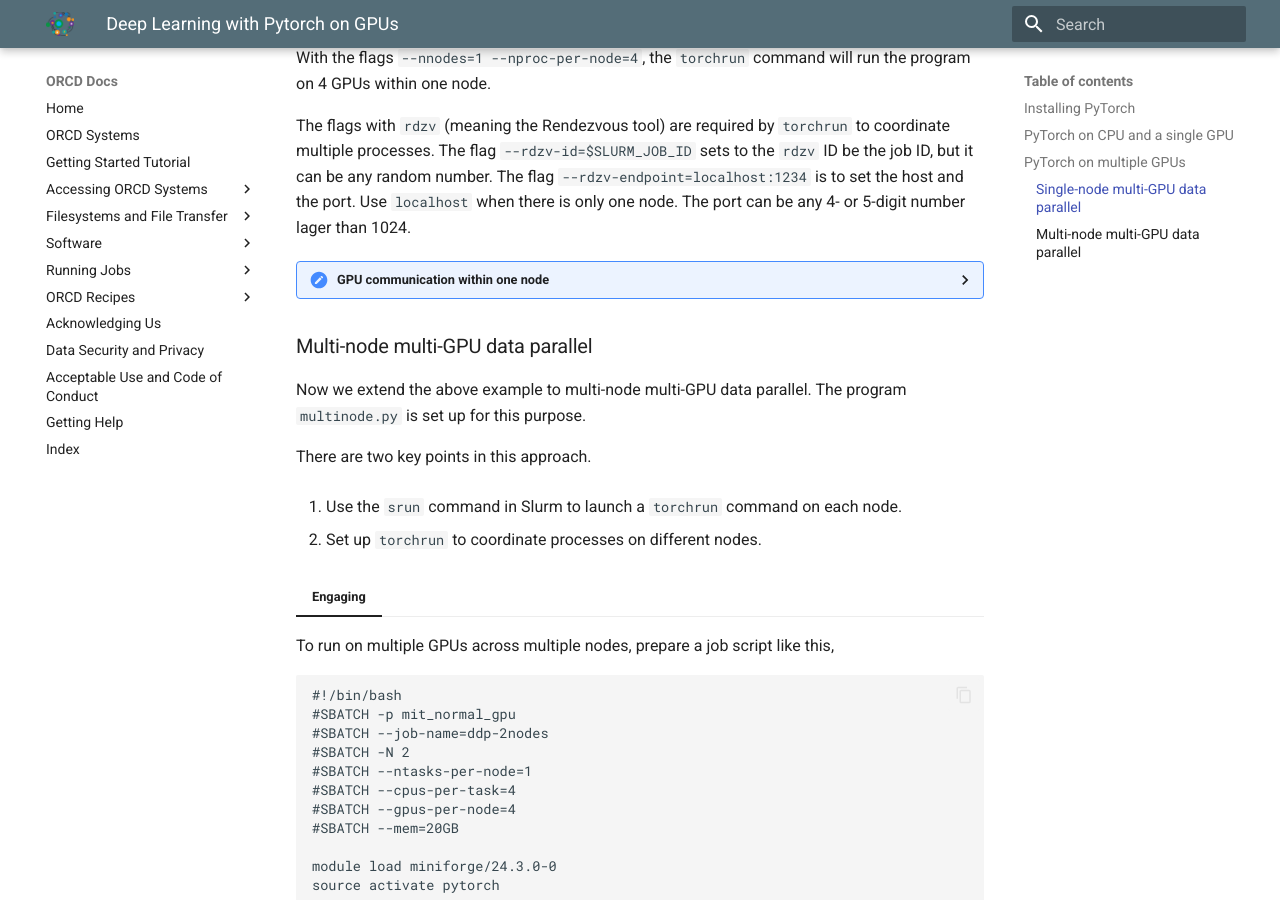
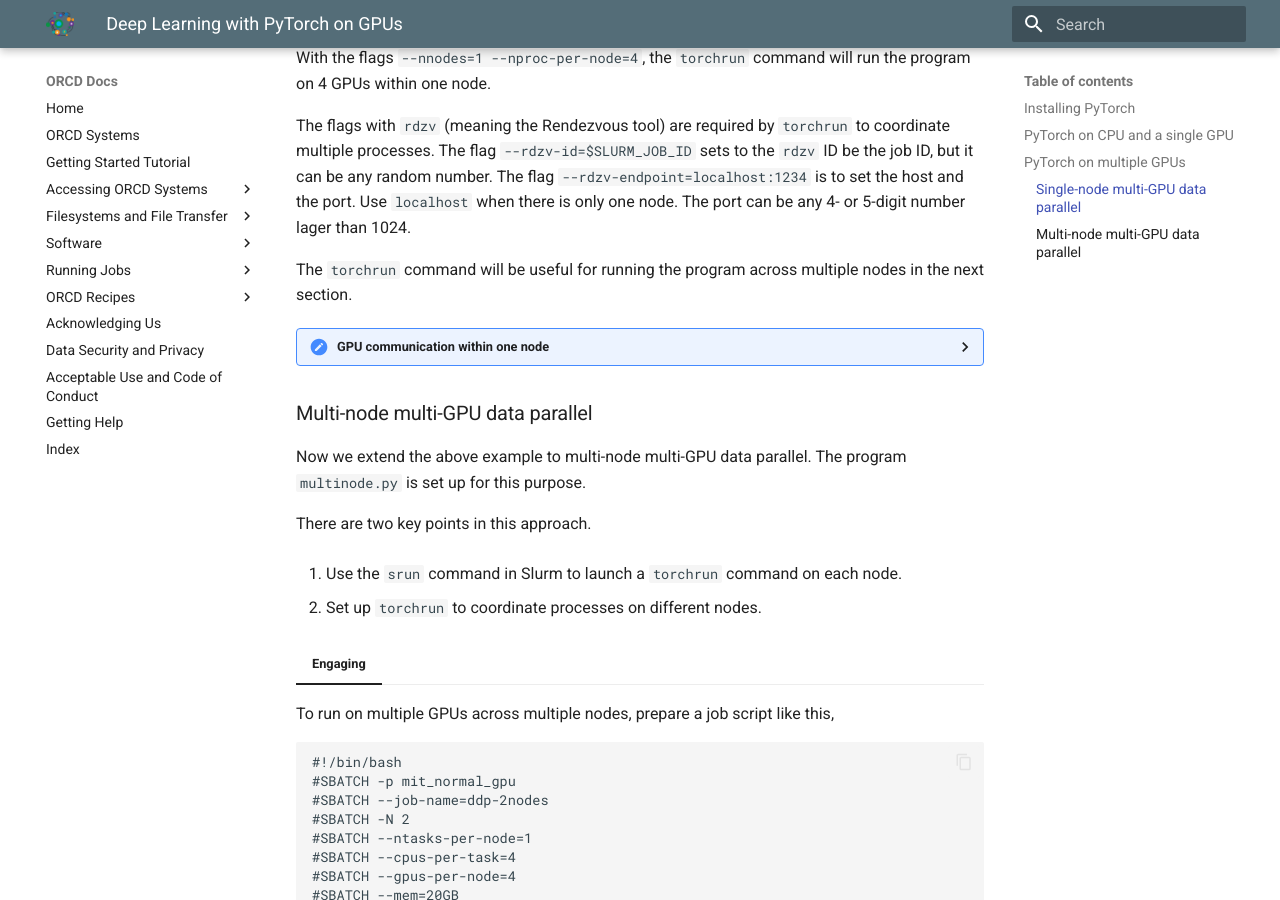
Before and after one commit to mit-orcd/orcd-docs-edit, an MkDocs documentation site: the page built from docs/recipes/torch-gpu.md, in a window 1280 px wide and 900 px high, scrolled down 3479 px. Built offline with MkDocs 1.6.1 and Material for MkDocs 9.7.7, drawn with Linux system fonts in a browser that asks for light colours; some of the changed text lies outside the part shown.

Commit message:
torch-gpu

```diff
--- a/docs/recipes/torch-gpu.md
+++ b/docs/recipes/torch-gpu.md
@@ -6,7 +6,7 @@
  - Howto Recipes
 ---
 
-# Deep Learning with Pytorch on GPUs
+# Deep Learning with PyTorch on GPUs
 
 Deep learning is the foundation of artificial intelligence nowadays. Deep learning programs can be accelerated substantially on GPUs.
 
@@ -137,6 +137,8 @@
 
 The flags with `rdzv` (meaning the Rendezvous tool) are required by `torchrun` to coordinate multiple processes. The flag `--rdzv-id=$SLURM_JOB_ID` sets to the `rdzv` ID be the job ID, but it can be any random number. The flag `--rdzv-endpoint=localhost:1234 ` is to set the host and the port. Use `localhost` when there is only one node. The port can be any 4- or 5-digit number lager than 1024.
 
+The `torchrun` command will be useful for running the program across multiple nodes in the next section.
+
 ??? "GPU communication within one node"
     The NVIDIA Collective Communications Library (NCCL) is set as the backend in the PyTorch programs `multigpu.py` and `multigpu_torchrun.py`, so that the data communication between GPUs within one node benefits from the high bandwidth of NVLinks.
 
```
